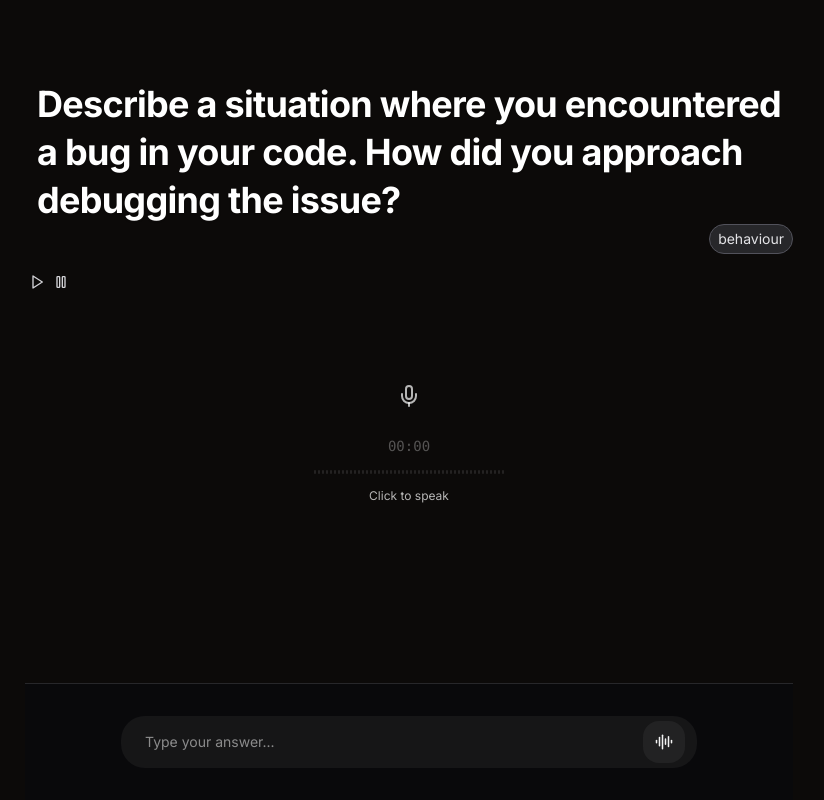
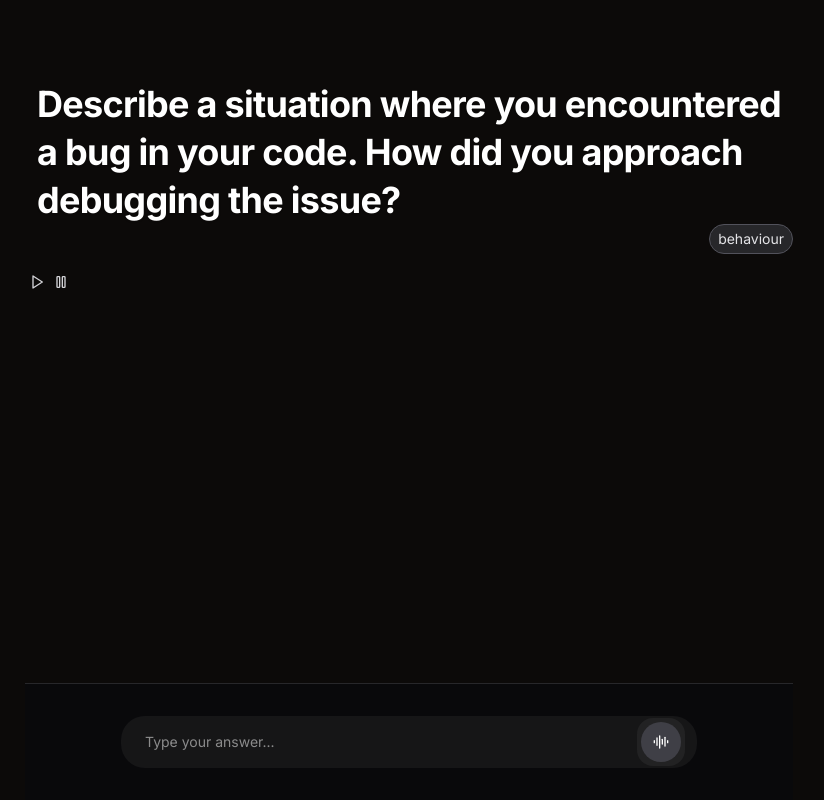
Before and after one commit to walkerthecreator/ai-interview, a Next.js app: page /interview in a window 1280 px wide. Shown: the whole page, without its empty margins (231-1055 px from the left). Built offline with nearby package versions, Linux system fonts and the light colour scheme.

Commit message:
replace speech recog. with record

```diff
--- a/src/app/bears/page.tsx
+++ /dev/null
@@ -1,21 +0,0 @@
-"use client";
-import { useBears } from "@/stores/Bears.stores";
-import BearChild from "@/components/BearChild";
-
-const Page = () => {
-  const { bears, addBears, killBears } = useBears();
-  return (
-    <div className="mt-10 w-3/4 mx-auto">
-      <h1>Bears : {bears}</h1>
-      <button className="p-1 bg-blue-700 rounded me-3" onClick={addBears}>
-        add more bears
-      </button>
-      <button className="p-1 bg-red-700 rounded " onClick={killBears}>
-        reduce more bears
-      </button>
-      <BearChild ></BearChild>
-    </div>
-  );
-};
-
-export default Page;
--- a/src/app/interview/page.tsx
+++ b/src/app/interview/page.tsx
@@ -21,6 +21,7 @@ import Image from "next/image";
 import { TextShimmerWave } from "@/components/ui/text-shimmer-wave";
 import { ErrorDialog } from "@/components/error-dailog";
 import { AIVoiceInputDemo } from "@/components/voice-input-demo";
+import { AudioRecorder } from "@/hooks/use-audio";
 
 const questions: QuestionType[] = [
   {
@@ -229,14 +230,6 @@ function Interview() {
                   <Pause size={16} />
                 </button>
               </div>
-
-
-              <div className="mt-10">
-                <AIVoiceInputDemo />
-              </div>
-
-
-
             </div>
           </div>
         ) : (
--- a/src/components/ai-input.tsx
+++ b/src/components/ai-input.tsx
@@ -6,6 +6,7 @@ import { cn } from "@/lib/utils";
 import { Textarea } from "@/components/ui/textarea";
 import { useAutoResizeTextarea } from "@/hooks/use-auto-resize-textarea";
 import Dictaphone from "@/components/speech";
+import { AudioRecorder } from "@/hooks/use-audio";
 
 interface AIInputProps {
     isLoading?: boolean;
@@ -80,7 +81,9 @@ export function AIInput({
                         inputValue ? "right-10" : "right-3"
                     )}
                 >
-                    <Dictaphone isLoading handleNote={(note: string) => setInputValue(note)} />
+                    {/* <Dictaphone isLoading handleNote={(note: string) => setInputValue(note)} /> */}
+                    <AudioRecorder  />
+
                 </div>
                 <button
                     onClick={handleReset}
--- /dev/null
+++ b/src/hooks/use-audio.tsx
@@ -0,0 +1,62 @@
+import { AudioLines, CircleStop } from 'lucide-react'
+import { useState, useRef } from 'react'
+
+export const AudioRecorder = () => {
+  const [isRecording, setIsRecording] = useState(false)
+  const [audioURL, setAudioURL] = useState<string | null>(null)
+  const mediaRecorderRef = useRef<MediaRecorder | null>(null)
+  const chunksRef = useRef<Blob[]>([])
+
+  const startRecording = async () => {
+    try {
+      const stream = await navigator.mediaDevices.getUserMedia({ audio: true })
+      mediaRecorderRef.current = new MediaRecorder(stream)
+
+      mediaRecorderRef.current.ondataavailable = (event) => {
+        if (event.data.size > 0) {
+          chunksRef.current.push(event.data)
+        }
+      }
+
+      mediaRecorderRef.current.onstop = () => {
+        const audioBlob = new Blob(chunksRef.current, { type: 'audio/webm' })
+        const audioUrl = URL.createObjectURL(audioBlob)
+        setAudioURL(audioUrl)
+        chunksRef.current = []
+      }
+
+      mediaRecorderRef.current.start()
+      setIsRecording(true)
+    } catch (error) {
+      console.error('Error accessing microphone:', error)
+    }
+  }
+
+  const stopRecording = () => {
+    if (mediaRecorderRef.current && isRecording) {
+      mediaRecorderRef.current.stop()
+      mediaRecorderRef.current.stream.getTracks().forEach(track => track.stop())
+      setIsRecording(false)
+    }
+  }
+
+  return (
+    <div>
+      {
+        isRecording ? <button
+          onClick={stopRecording}
+          className="px-4 py-2 bg-red-900/20 text-red-600 rounded-full"
+        >
+          {/* <div className='bg-red-600/40 rounded-full h-full w-full absolute top-0 animate-ping right-0 text-xs'/>  */}
+          <CircleStop className='h-4 w-4' />
+        </button> : <button
+          onClick={startRecording}
+          className="p-3 bg-zinc-700 text-white rounded-full"
+        >
+          <AudioLines className='h-4 w-4' />
+        </button>
+      }
+
+    </div>
+  )
+}
```
